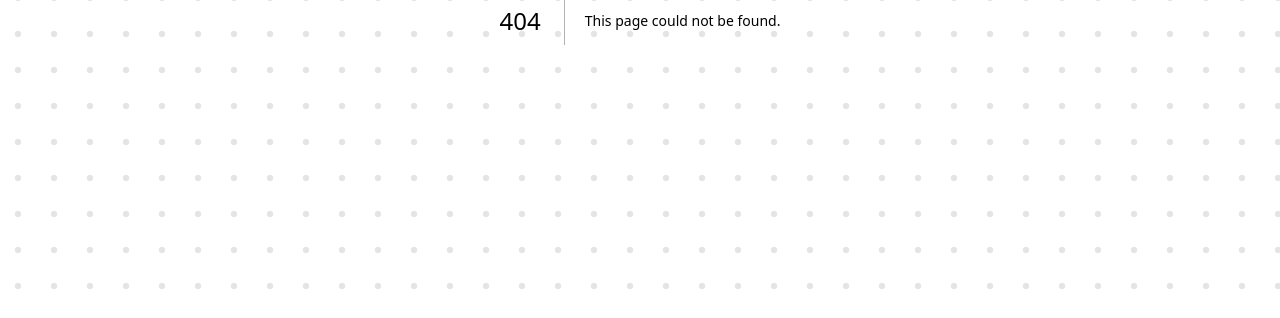
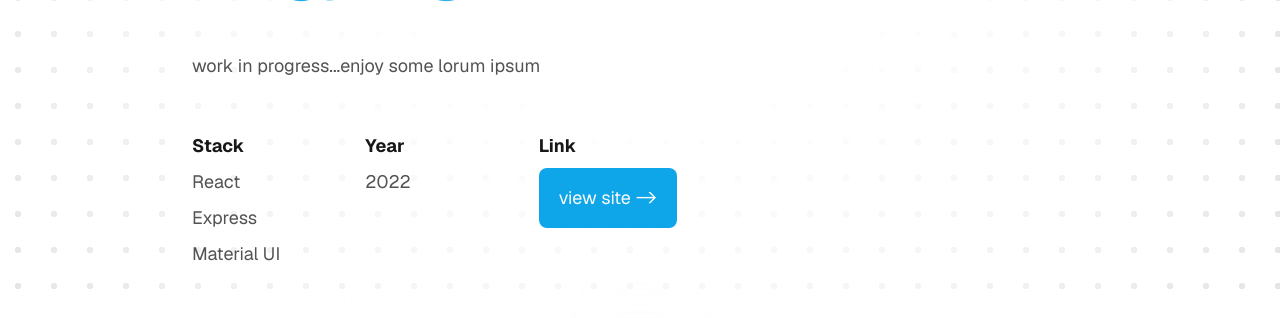
Before and after one commit to s-leirbag/portfolio, a Next.js app: page /rubiks in a window 1280 px wide. Before the commit this address had no page. Shown: the part 380-698 px from the top of the page. Built offline with nearby package versions, Linux system fonts and the light colour scheme.

Commit message:
renamed oll trainer to rubiks

```diff
--- a/app/data/projects.ts
+++ b/app/data/projects.ts
@@ -1,11 +1,11 @@
 import butcherboxProject from "./butcherbox";
 import citizensProject from "./citizens";
 import hospitalProject from "./hospital";
-import ollTrainerProject from "./oll-trainer";
+import rubiksProject from "./rubiks";
 
 export const projects = [
   butcherboxProject,
   citizensProject,
   hospitalProject,
-  ollTrainerProject,
+  rubiksProject,
 ];
--- a/app/data/oll-trainer.ts
+++ b/app/data/rubiks.ts
@@ -1,12 +1,12 @@
 import { ProjectContent } from "../lib/content";
 
-const ollTrainerProject: ProjectContent = {
+const rubiksProject: ProjectContent = {
   title: "Rubik's Cube Trainer",
   blurb: "My first web project!",
-  href: "/oll-trainer",
+  href: "/rubiks",
   cta: "view project",
   image: {
-    src: "/oll-trainer/oll-trainer-ss.png",
+    src: "/rubiks/oll-trainer-ss.png",
     alt: "project thumbnail",
     width: 3248,
     height: 2112
@@ -103,4 +103,4 @@ const ollTrainerProject: ProjectContent = {
   ]
 };
 
-export default ollTrainerProject;
+export default rubiksProject;
--- a/app/oll-trainer/page.tsx
+++ /dev/null
@@ -1,6 +0,0 @@
-import { ProjectPage } from "../lib/content";
-import ollTrainerProject from "../data/oll-trainer";
-
-export default function Page() {
-  return <ProjectPage project={ollTrainerProject} />;
-}
--- /dev/null
+++ b/app/rubiks/page.tsx
@@ -0,0 +1,6 @@
+import { ProjectPage } from "../lib/content";
+import rubiksProject from "../data/rubiks";
+
+export default function Page() {
+  return <ProjectPage project={rubiksProject} />;
+}
```
Also changed, not shown: public/rubiks/oll-trainer-ss.png (renamed from public/oll-trainer/oll-trainer-ss.png), 1 other file (tests, documents, lock files or other folders).
